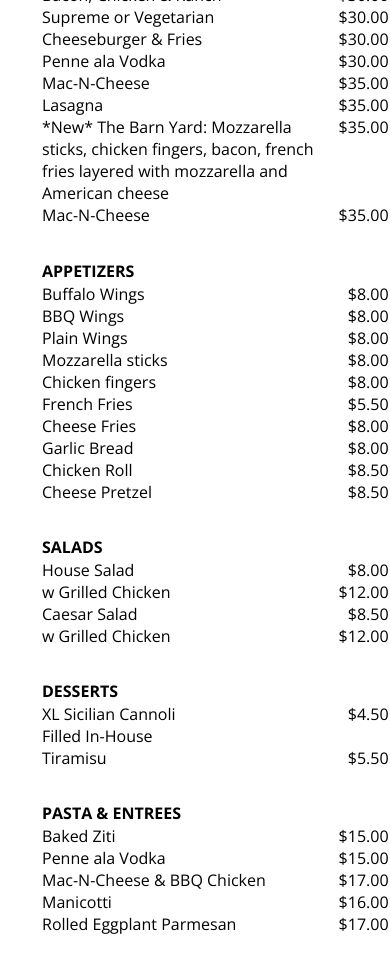
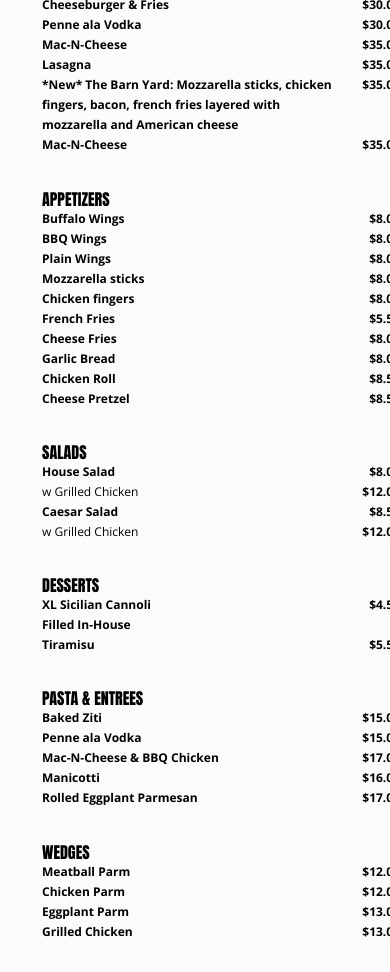
Before and after one commit to juniperalcorn/pizza-barn, a React (Create React App) app: page / in a window 390 px wide. Shown: the part 1020-1992 px from the top of the page. Built offline with nearby package versions, Linux system fonts and the light colour scheme.

Commit message:
make mediaquery mobile style changes to match styleguide

```diff
--- a/src/components/menu/Menu.css
+++ b/src/components/menu/Menu.css
@@ -1,5 +1,6 @@
 @import url('https://fonts.googleapis.com/css?family=Open+Sans');
 @import url('https://fonts.googleapis.com/css?family=Open+Sans:300');
+@import url('https://fonts.googleapis.com/css?family=Open+Sans:700');
 
 .menu_main_container {
     display: flex;
@@ -30,12 +31,10 @@
     font-family: impact;
     font-size: 40px;
 }
-
 .menu_text_space {
     background:#fff;
     padding:0 10px;
 }
-
 h1.menu_headline_section {
     width:100%;
     text-align:center;
@@ -55,7 +54,6 @@
     height: 645px;
     font-style: normal;
 }
-
 h2.menu_category_titles {
     color: black;
     font-family: 'Open Sans', sans-serif;
@@ -72,28 +70,23 @@
     margin: auto;
     padding: 0;
   }
-
-  .list {
+.list {
     display: flex;
   }
-
-  .item {
+.item {
     margin-right: 0.5em;
     flex: 1;
     display: flex;
   }
-
-  .price {
+.price {
     text-align: right;
     flex: 0 0 4em;
   }
-
-  i {
+i {
       font-style: normal;
       font-family: 'Open Sans', sans-serif;
   }
-
-  .fine_print {
+.fine_print {
         font-family: 'Open Sans', sans-serif;
         font-weight: 300;
   }
@@ -105,49 +98,44 @@
     width: 24%;
     margin: 10px 14px;
 }
-
 .appetizers_menu_section {
     color: black;
     width: 24%;
     margin: 10px 14px;
 }
-
 .salads_menu_section {
     color: black;
     width: 24%;
     margin: 10px 14px;
 }
-
 .desserts_menu_section {
     color: black;
     width: 24%;
     margin: 10px 14px;
 }
-
 .pasta_entrees_menu_section {
     color: black;
     width: 24%;
     margin: 10px 14px;
 }
-
 .wedges_menu_section {
     color: black;
     width: 24%;
     margin: 10px 14px;
 }
 
-
-/* --- MEDIA QUERY STARTS HERE --- */
+/* --- MEDIA QUERIES STARTS HERE --- */
 @media screen and (max-width: 480px) and (min-width: 320px) {
     body {
         width: 480px;
+        background-color: #fbfbfb;
     }
     .menu_main_container {
         display: flex;
         flex-direction: column;
         width: 480px;
         height: 100%;
-        background-color: #ffffff;
+        background-color: #fbfbfb;
         margin: 20px;
         padding: 8px;
     }
@@ -158,12 +146,60 @@
         display: flex;
         flex-direction: column;
         flex-flow: column wrap;
-        /* padding-left: 134px; */
         height: 100%;
         font-style: normal;
+    }
+    h2.menu_category_titles {
+        color: black;
+        font-family: 'impact', sans-serif;
+        margin-bottom: 0;
+        font-size: 16px;
+        line-height: 20px;
+    }
+    i {
+        font-style: normal;
+        font-family: 'Open Sans', sans-serif;
+        font-weight: bold;
+        font-size: 12px;
+        line-height: 20px;
+    }
+    .fine_print {
+        font-family: 'Open Sans', sans-serif;
+        font-weight: 300;
+        font-size: 12px;
+        line-height: 20px;
+    }
+    .superslices_menu_section {
+        color: black;
+        width: 358px;
+        margin: 10px 14px;
+    }
+    .appetizers_menu_section {
+        color: black;
+        width: 358px;
+        margin: 10px 14px;
+    }
+    .salads_menu_section {
+        color: black;
+        width: 358px;
+        margin: 10px 14px;
+    }
+    .desserts_menu_section {
+        color: black;
+        width: 358px;
+        margin: 10px 14px;
+    }
+    .pasta_entrees_menu_section {
+        color: black;
+        width: 358px;
+        margin: 10px 14px;
+    }
+    .wedges_menu_section {
+        color: black;
+        width: 358px;
+        margin: 10px 14px;
     }
 
 
 
-
 }
```
